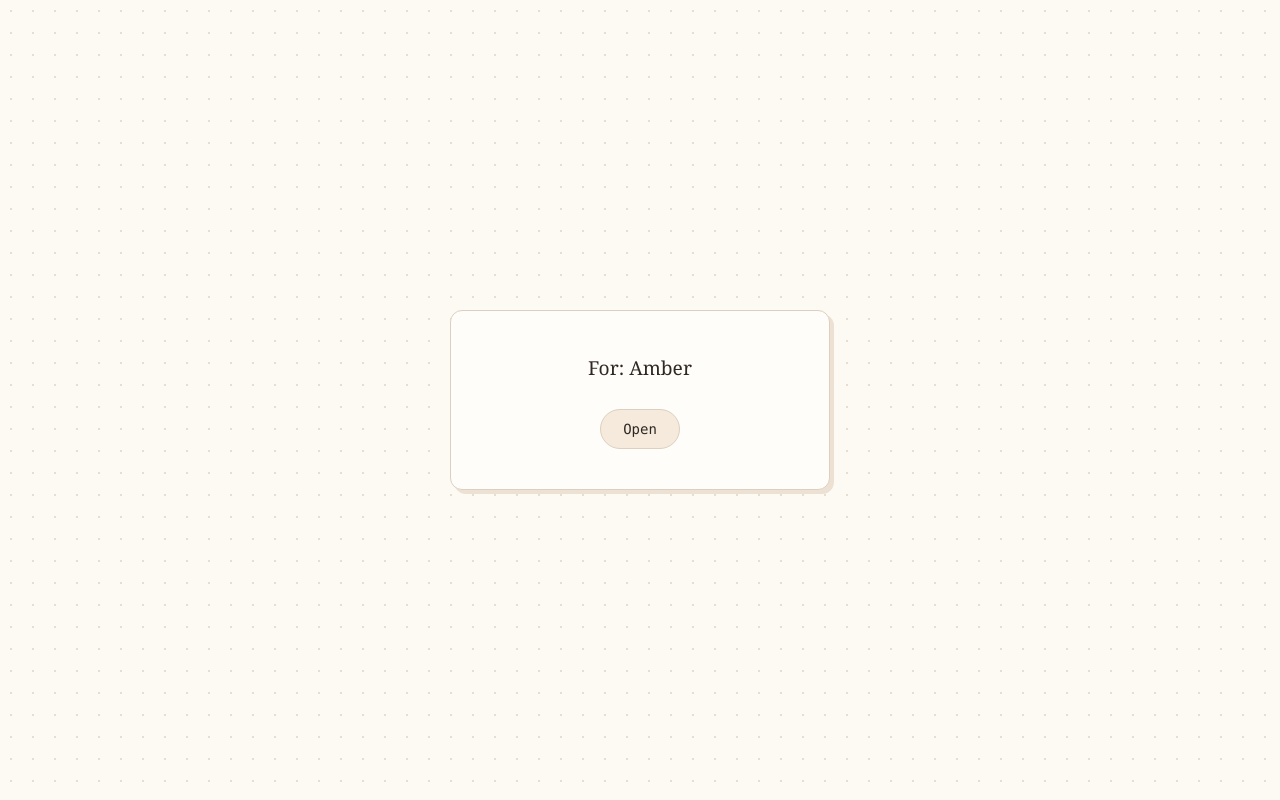
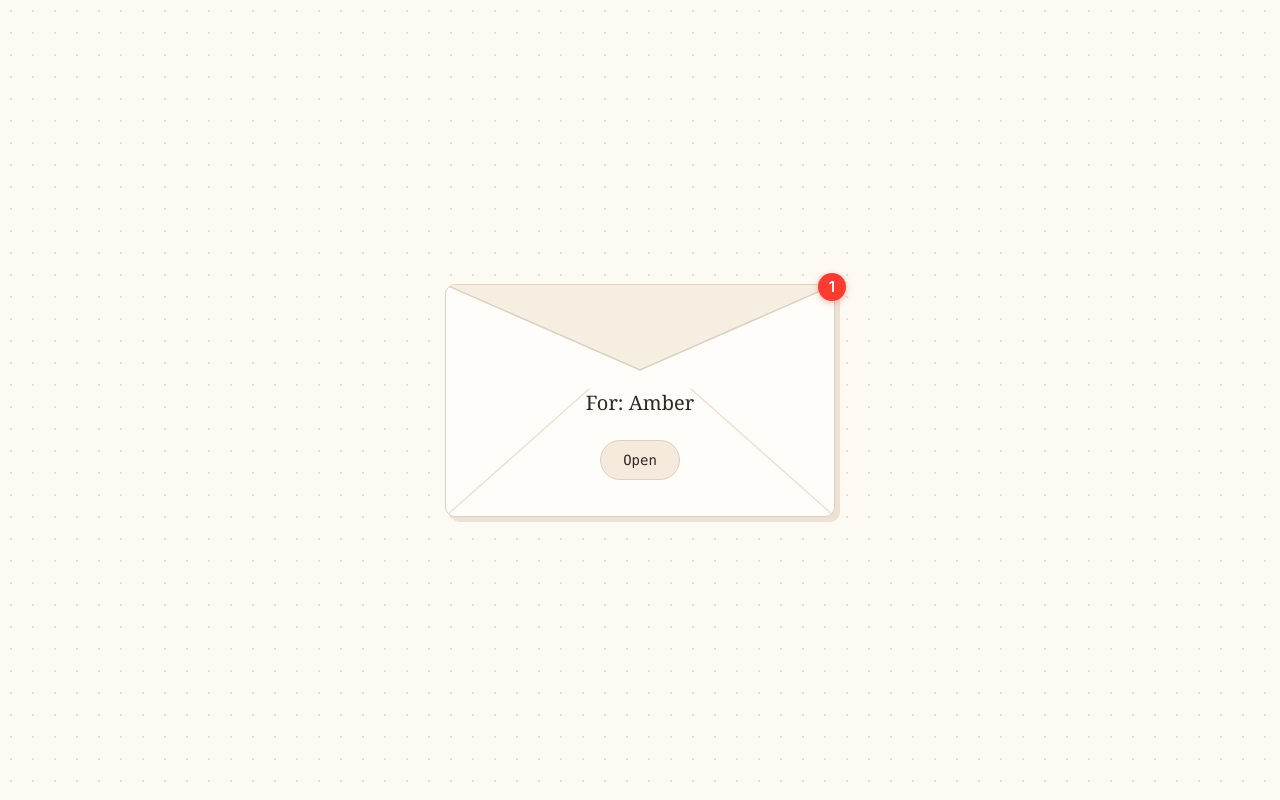
Before and after one commit to cbg-c/DaanPauwi, a plain HTML site: page index.html in a window 1280 px wide. Drawn offline with Linux system fonts and the light colour scheme.

Commit message:
Update index.html

```diff
--- a/index.html
+++ b/index.html
@@ -3,7 +3,7 @@
 <head>
   <meta charset="UTF-8">
   <meta name="viewport" content="width=device-width, initial-scale=1.0">
-  <title> </title>
+  <title>&#x2800;</title>
   <link id="favicon" rel="icon" type="image/webp" href="./lupangamber.webp?v=2">
   <link rel="shortcut icon" href="./lupangamber.webp?v=2">
   <link rel="apple-touch-icon" href="./lupangamber.webp?v=2">
@@ -57,20 +57,58 @@
     }
 
     .cover {
+      position: relative;
       margin: auto;
       width: 100%;
-      max-width: 380px;
+      max-width: 390px;
       text-align: center;
       background: var(--box-bg);
       border: 1.5px solid var(--border);
-      border-radius: 12px;
-      padding: 2.5rem 2rem;
-      box-shadow: 4px 4px 0 var(--shadow);
+      border-radius: 10px;
+      padding: 6.25rem 2rem 2.25rem;
+      box-shadow: 5px 5px 0 var(--shadow);
+    }
+
+    .envelope-art {
+      position: absolute;
+      inset: 0;
+      border-radius: 8.5px;
+      overflow: hidden;
+      pointer-events: none;
+      z-index: 0;
+    }
+
+    .envelope-art svg {
+      display: block;
+      width: 100%;
+      height: 100%;
+    }
+
+    .cover-inner {
+      position: relative;
+      z-index: 1;
+    }
+
+    .badge {
+      position: absolute;
+      top: -12px;
+      right: -12px;
+      z-index: 2;
+      min-width: 28px;
+      height: 28px;
+      padding: 0 7px;
+      border-radius: 999px;
+      background: #ff3b30;
+      color: #ffffff;
+      font: 600 15px/28px -apple-system, BlinkMacSystemFont, "SF Pro Text", "Helvetica Neue", sans-serif;
+      text-align: center;
+      box-shadow: 0 2px 6px rgba(255, 59, 48, 0.35);
+      user-select: none;
     }
 
     .cover p {
-      margin: 0 0 1.5rem;
-      font-size: 1.2rem;
+      margin: 0 0 1.25rem;
+      font-size: 1.25rem;
     }
 
     .open-btn {
@@ -325,6 +363,10 @@
         padding: 1.25rem 1rem;
       }
 
+      .cover {
+        padding: 5.5rem 1.5rem 2rem;
+      }
+
       .intro-title {
         font-size: 2rem;
       }
@@ -349,8 +391,19 @@
 </head>
 <body>
   <div id="cover" class="cover">
-    <p>For: Amber</p>
-    <button id="open-btn" class="open-btn" type="button">Open</button>
+    <span class="badge" aria-label="1 unread note">1</span>
+    <div class="envelope-art" aria-hidden="true">
+      <svg viewBox="0 0 400 250" preserveAspectRatio="none">
+        <line x1="0" y1="250" x2="148" y2="112" stroke="#ebe2d4" stroke-width="1.5" vector-effect="non-scaling-stroke" />
+        <line x1="400" y1="250" x2="252" y2="112" stroke="#ebe2d4" stroke-width="1.5" vector-effect="non-scaling-stroke" />
+        <polygon points="0,0 200,92 400,0" fill="#f6eee0" />
+        <polyline points="0,0 200,92 400,0" fill="none" stroke="#dcd0c0" stroke-width="1.5" vector-effect="non-scaling-stroke" />
+      </svg>
+    </div>
+    <div class="cover-inner">
+      <p>For: Amber</p>
+      <button id="open-btn" class="open-btn" type="button">Open</button>
+    </div>
   </div>
 
   <div id="content" class="wrap hidden">
```
